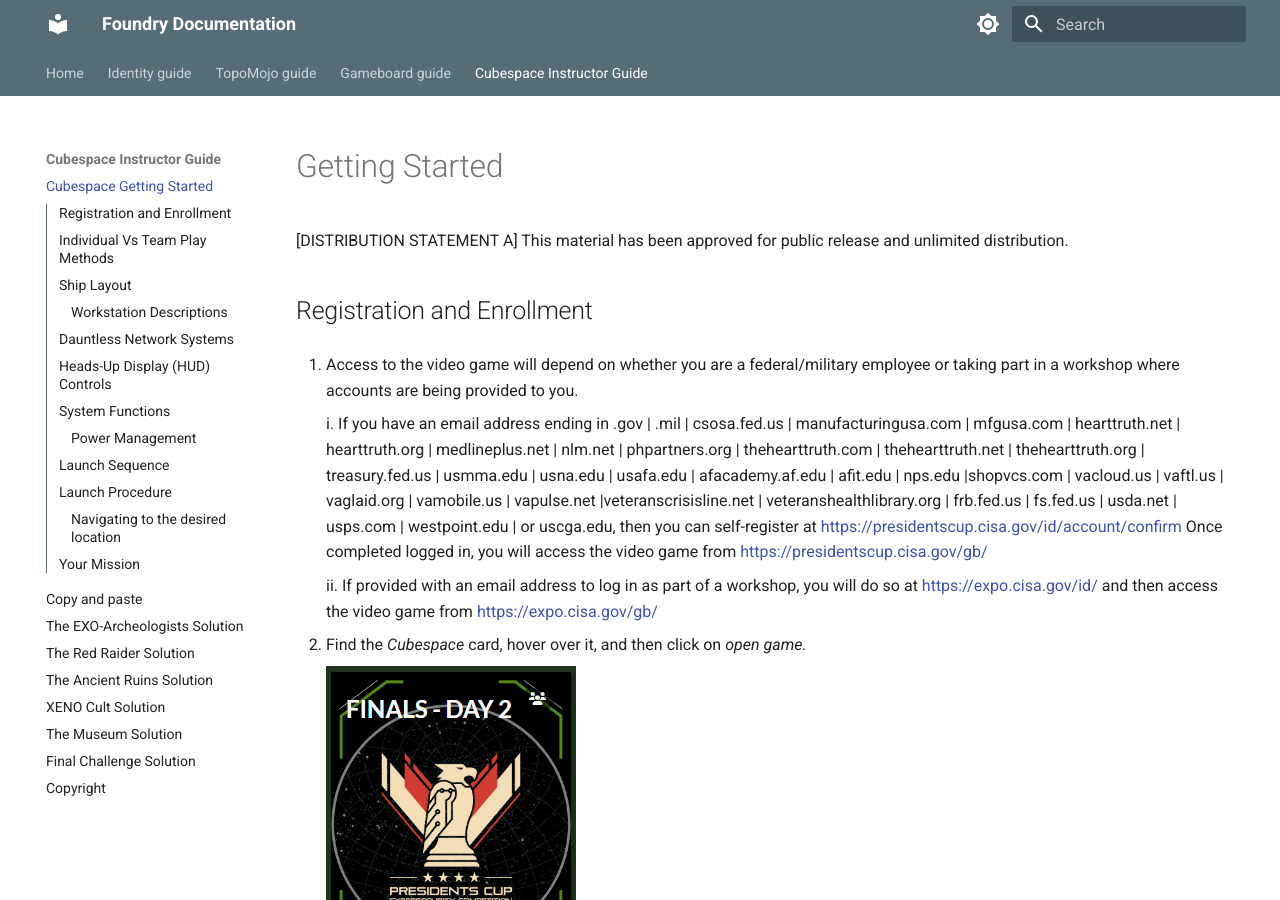
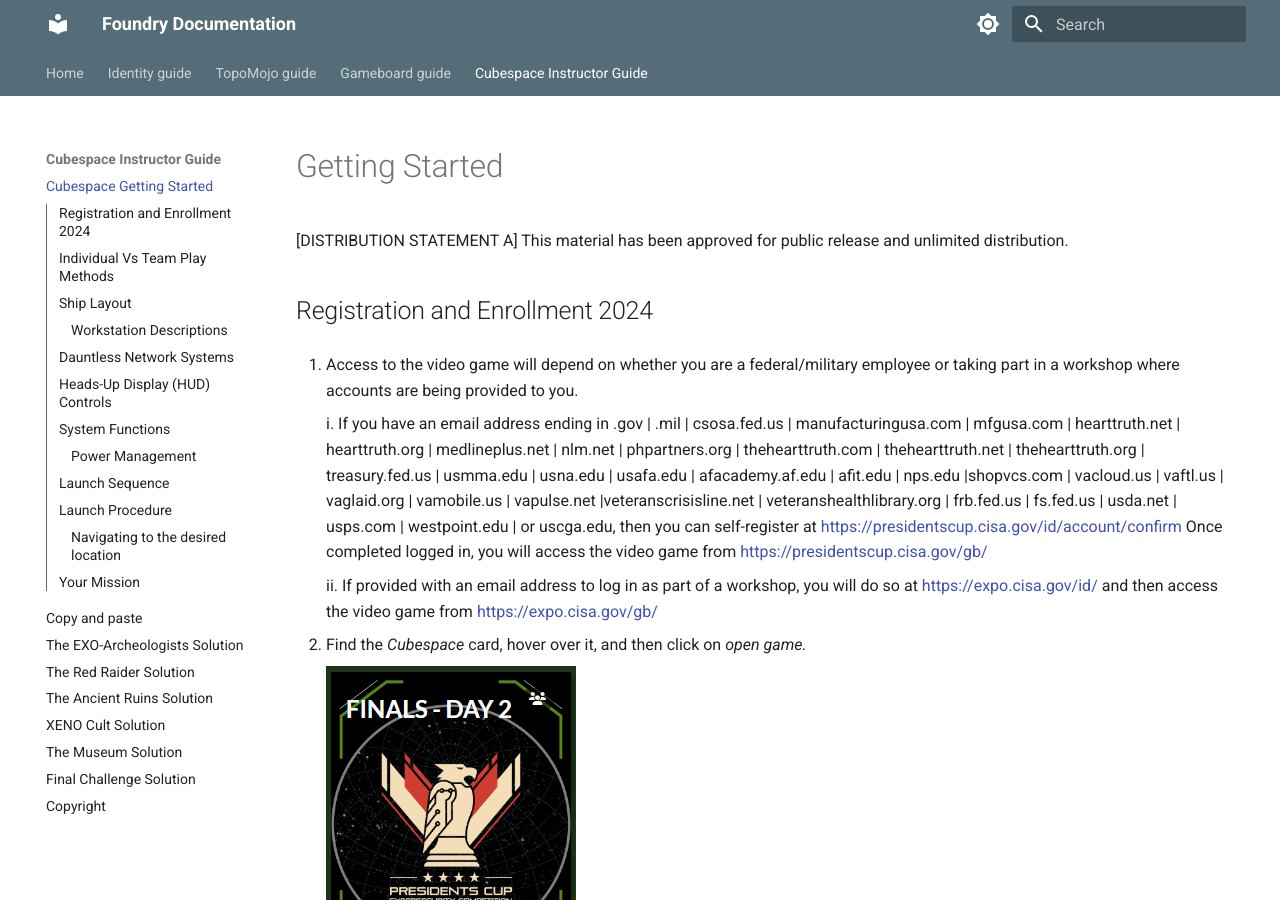
Before and after one commit to cmu-sei/foundry-docs, an MkDocs documentation site: the page built from docs/cubespace-instructor/0-ins-getting-started.md, in a window 1280 px wide and 900 px high. Built offline with MkDocs 1.6.1 and Material for MkDocs 9.7.7, drawn with Linux system fonts in a browser that asks for light colours.

Commit message:
updated header

```diff
--- a/docs/cubespace-instructor/0-ins-getting-started.md
+++ b/docs/cubespace-instructor/0-ins-getting-started.md
@@ -2,7 +2,7 @@
 
 [DISTRIBUTION STATEMENT A] This material has been approved for public release and unlimited distribution.
 
-## Registration and Enrollment
+## Registration and Enrollment 2024
 
 1. Access to the video game will depend on whether you are a federal/military employee or taking part in a workshop where accounts are being provided to you.
 
```
